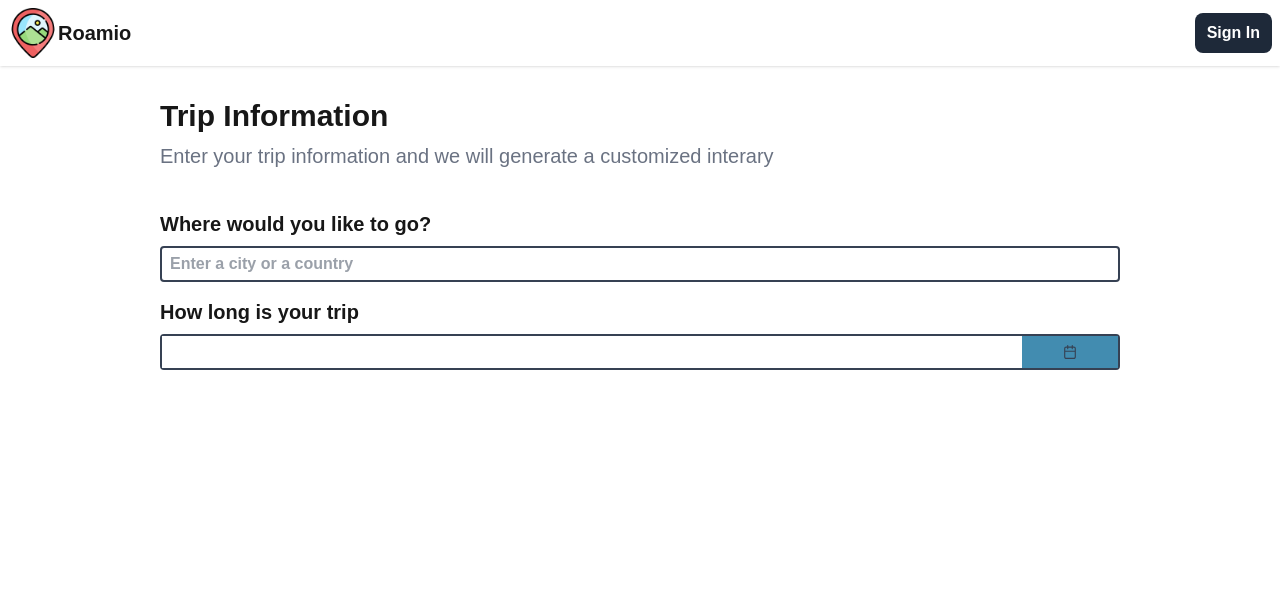
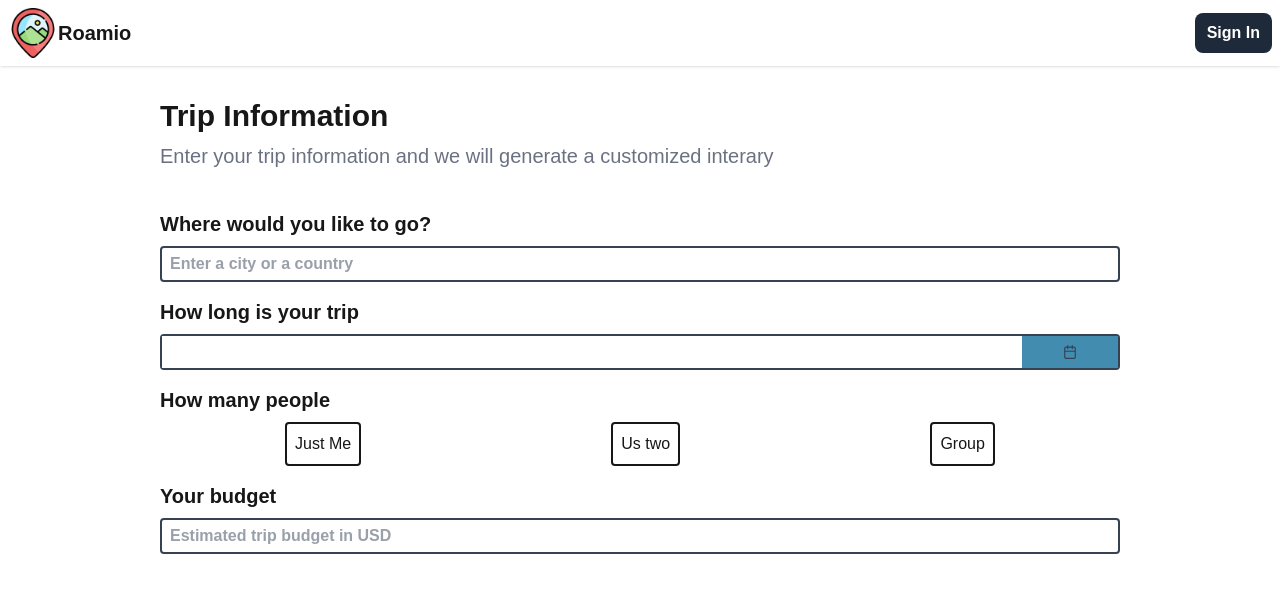
Before and after one commit to mluc404/travel-planner, a Next.js app: page /create-trip in a window 1280 px wide. Shown: the top 592 px of the page. Built offline with nearby package versions, Linux system fonts and the light colour scheme; what @googlemaps/google-maps-services-js would draw is missing.

Commit message:
feat: save trip data input into an object

```diff
--- a/app/create-trip/page.tsx
+++ b/app/create-trip/page.tsx
@@ -19,6 +19,16 @@ export default function CreateTrip() {
   const [dates, setDates] = useState<Date[] | null>(null);
   const [tripDays, setTripDays] = useState<number>(0);
 
+  const [tripInfo, setTripInfo] = useState<{}>({});
+
+  const updateTripInfo = (name: string, value: any) => {
+    setTripInfo({ ...tripInfo, [name]: value });
+  };
+
+  useEffect(() => {
+    console.log(tripInfo);
+  }, [tripInfo]);
+
   // Fetch location suggestions
   useEffect(() => {
     const fetchPredictions = debounce(async () => {
@@ -37,6 +47,7 @@ export default function CreateTrip() {
       const daysDiff = Math.ceil(timeDiff / (1000 * 3600 * 24)) + 1;
       console.log(daysDiff);
       setTripDays(daysDiff);
+      updateTripInfo("days", daysDiff);
     }
   }, [dates]);
 
@@ -89,6 +100,7 @@ export default function CreateTrip() {
                       border-b-2 border-gray-200 last:border-b-0"
                     onClick={() => {
                       handleSelect(place);
+                      updateTripInfo("location", place);
                     }}
                   >
                     {place.description}
@@ -98,14 +110,40 @@ export default function CreateTrip() {
             )}
           </div>
 
-          <div className="flex flex-col gap-2">
+          <div className="flex flex-col gap-2 ">
             <h2 className="text-xl font-semibold">How long is your trip</h2>
             <Calendar
               value={dates}
-              onChange={(e) => setDates(e.value as Date[] | null)}
+              onChange={(e) => {
+                setDates(e.value as Date[] | null);
+              }}
               selectionMode="range"
               showIcon
               className="input-primary"
+            />
+          </div>
+          <div className="flex flex-col gap-2 ">
+            <h2 className="text-xl font-semibold">How many people</h2>
+            <div className="w-full flex justify-around">
+              <div className="border-2 p-2 flex justify-center rounded cursor-pointer">
+                Just Me
+              </div>
+              <div className="border-2 p-2 flex justify-center rounded cursor-pointer">
+                Us two
+              </div>
+              <div className="border-2 p-2 flex justify-center rounded cursor-pointer">
+                Group
+              </div>
+            </div>
+          </div>
+
+          <div className="flex flex-col gap-2 ">
+            <h2 className="text-xl font-semibold">Your budget</h2>
+            <input
+              type="texr"
+              className="input-primary"
+              placeholder="Estimated trip budget in USD"
+              onChange={(e) => updateTripInfo("budget", e.target.value)}
             />
           </div>
           {photoUrl && (
--- a/app/globals.css
+++ b/app/globals.css
@@ -36,18 +36,28 @@ body {
 }
 
 /* Date Picker style */
+.p-calendar {
+  padding: 0;
+}
 .p-datepicker {
-  margin-top: 1rem;
   font-size: 1.2rem;
+  background-color: white;
+  border: 2px solid gray;
+  padding: 4px;
+  border-radius: 5px;
+  /* width: 400px; */
+  /* display: flex;
+   */
 }
 
-.p-calendar {
-  padding: 0;
+.p-datepicker-group-container {
+  /* color: green; */
+  /* width: 320px; */
+  /* border: 2px solid gray; */
 }
 
 .p-inputtext {
   background-color: white;
-  /* width: 70%; */
   padding: 4px;
 }
 .p-datepicker-trigger {
```
